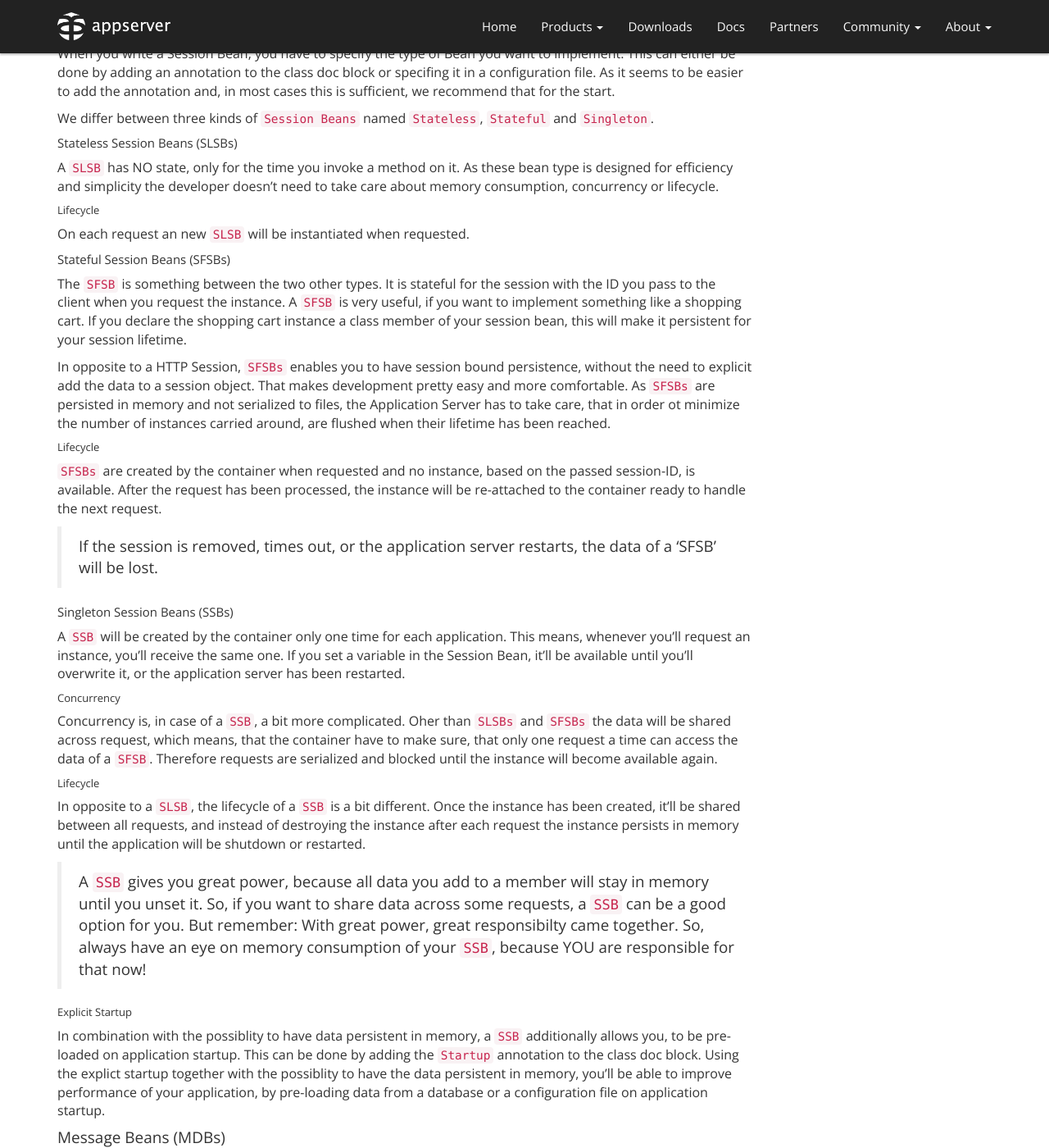
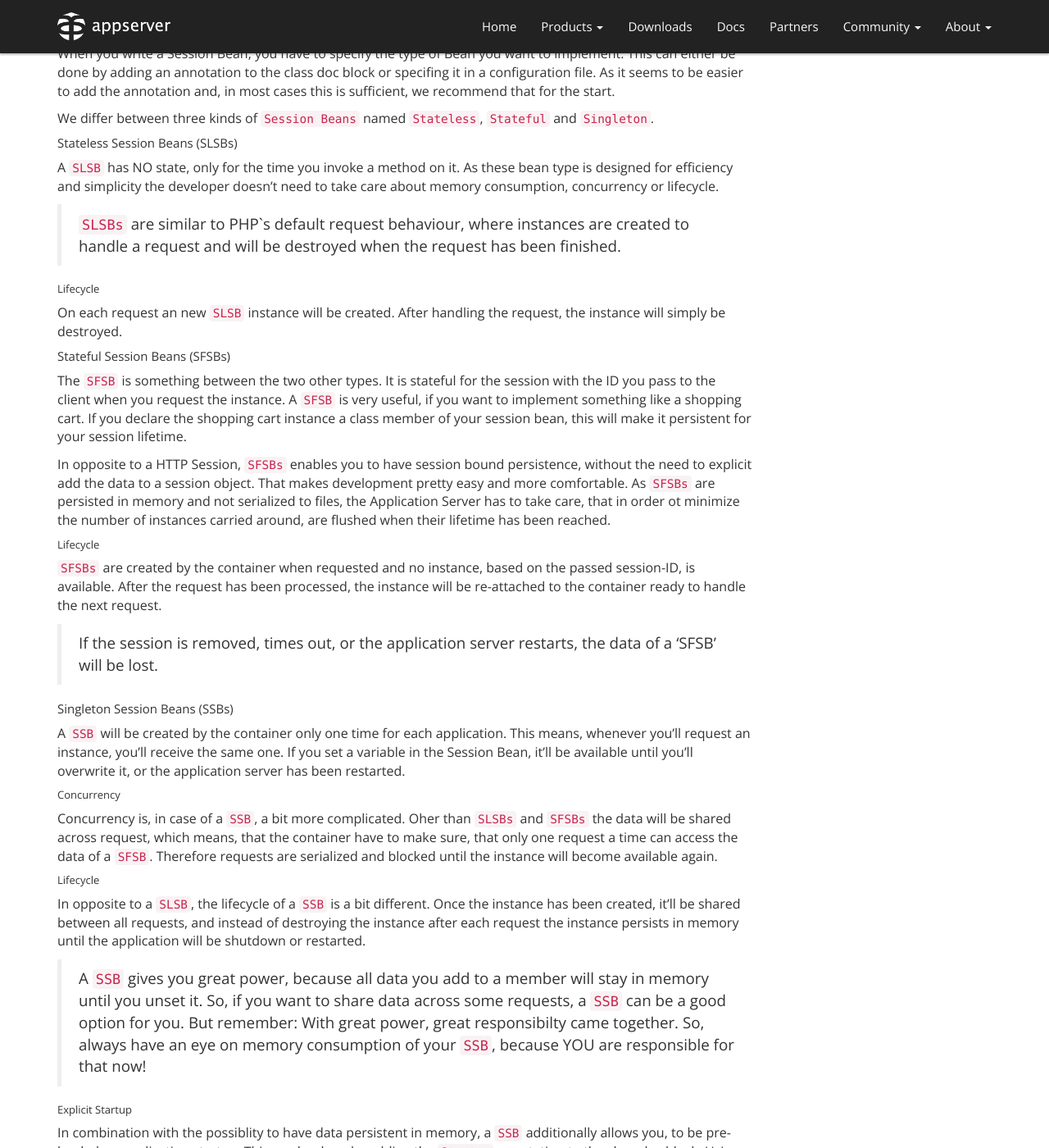
Before and after one commit to appserver-io/appserver, a Jekyll site: the page built from _posts/2014-12-30-persistence-container-basics.md, in a window 1280 px wide and 1400 px high, scrolled down 1291 px. Shown: the whole window at 82% size. Built offline with Jekyll 4.4.1, drawn with Linux system fonts in a browser that asks for light colours; nearby versions of some CDN libraries; library files that are not in the unit come from our copies; Markdown is read by kramdown in place of the engine named in the settings; some of the changed text lies outside the part shown.

Commit message:
Update 2014-12-30-persistence-container-basics.md

```diff
--- a/_posts/2014-12-30-persistence-container-basics.md
+++ b/_posts/2014-12-30-persistence-container-basics.md
@@ -39,9 +39,11 @@ We differ between three kinds of `Session Beans` named `Stateless`, `Stateful` a
 
 A `SLSB` has NO state, only for the time you invoke a method on it. As these bean type is designed for efficiency and simplicity the developer doesn't need to take care about memory consumption, concurrency or lifecycle.
 
+> `SLSBs` are similar to PHP`s default request behaviour, where instances are created to handle a request and will be destroyed when the request has been finished.
+
 ###### Lifecycle
 
-On each request an new `SLSB` will be instantiated when requested.
+On each request an new `SLSB` instance will be created. After handling the request, the instance will simply be destroyed.
 
 ##### Stateful Session Beans (SFSBs)
 
@@ -78,6 +80,8 @@ In combination with the possiblity to have data persistent in memory, a `SSB` ad
 Other than session beans, you MUST not invoke `MDBs` over a proxy, but as receiver of the messages you can send. The messages are not directly sent to a `MDB` instead they are sent to a `Message Broker`. The `Message Broker` adds them to a queue until a worker, what will be separate thread, collects and processes it.
 
 > Using `MDBs` enables you to execute long running processes `asynchronously`, because you don't have to wait for an answer after sending a message to the `Message Broker`.
+
+In opposite to session beans, `MDBs` have to implement the `AppserverIo\Psr\Pms\MessageListenerInterface` interface. As `MDBs` are mostly used in context of a [Message-Queue](http://appserver.io/documentation/message-queue.html), this blog post will not describe functionality in deep. Instead we'll write a separate blog post that is all about `MDBs` and context of a `Message-Queue`.
 
 #### Lifecycle Callbacks
 
```
